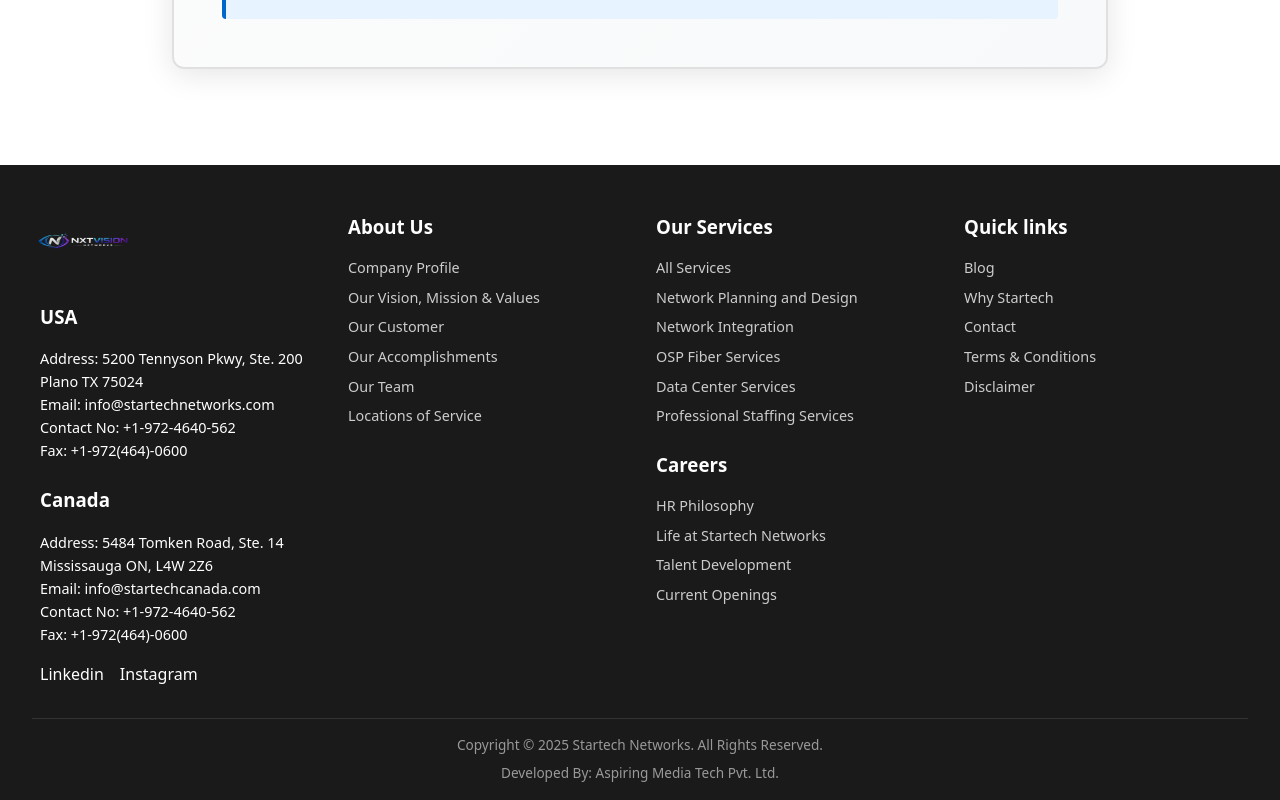
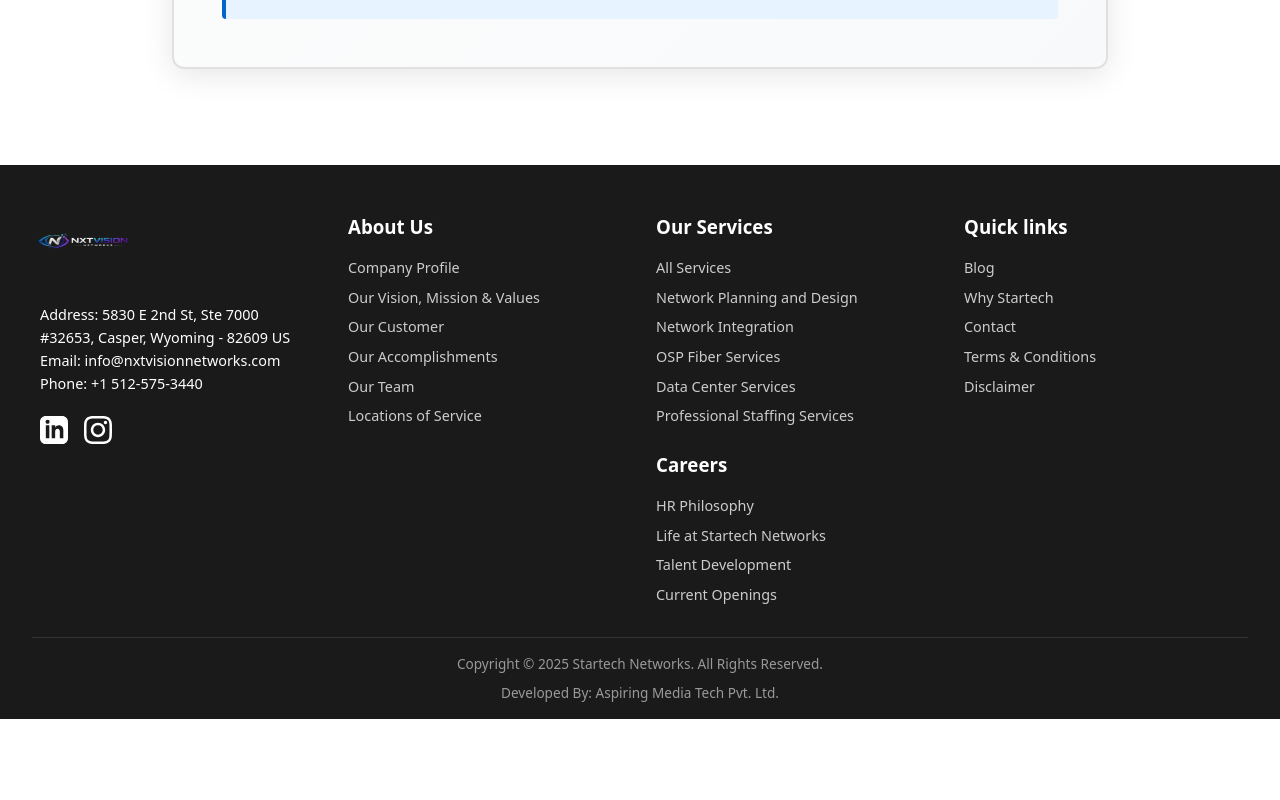
Before and after one commit to Chinna0107/Nxtvision-Network, a React (Vite) app: page /disclaimer in a window 1280 px wide. Shown: the part 1928-2728 px from the top of the page. After the commit the page ends 2647 px from the top, so only its background shows below. Built offline with nearby package versions, Linux system fonts and the light colour scheme.

Commit message:
Production 2.1

```diff
--- a/src/components/Footer.jsx
+++ b/src/components/Footer.jsx
@@ -8,23 +8,22 @@ const Footer = () => {
 
         <div>
           <img src={logo} alt="Nxtvision Networks" style={{ height: '60px', width: 'auto', transform: 'scaleX(1.3)', marginBottom: '1.5rem' }} />
-          <h3 style={{ marginBottom: '1rem' }}>USA</h3>
           <p style={{ fontSize: '0.9rem', lineHeight: '1.6' }}>
-            Address: 5200 Tennyson Pkwy, Ste. 200 Plano TX 75024<br/>
-            Email: info@startechnetworks.com<br/>
-            Contact No: +1-972-4640-562<br/>
-            Fax: +1-972(464)-0600
-          </p>
-          <h3 style={{ marginTop: '1.5rem', marginBottom: '1rem' }}>Canada</h3>
-          <p style={{ fontSize: '0.9rem', lineHeight: '1.6' }}>
-            Address: 5484 Tomken Road, Ste. 14 Mississauga ON, L4W 2Z6<br/>
-            Email: info@startechcanada.com<br/>
-            Contact No: +1-972-4640-562<br/>
-            Fax: +1-972(464)-0600
+            Address: 5830 E 2nd St, Ste 7000 #32653, Casper, Wyoming - 82609 US<br/>
+            Email: info@nxtvisionnetworks.com<br/>
+            Phone: +1 512-575-3440
           </p>
           <div style={{ marginTop: '1rem', display: 'flex', gap: '1rem' }}>
-            <a href="#" style={{ color: '#fff' }}>Linkedin</a>
-            <a href="#" style={{ color: '#fff' }}>Instagram</a>
+            <a href="https://www.linkedin.com" target="_blank" rel="noopener noreferrer" style={{ color: '#fff', fontSize: '1.8rem' }}>
+              <svg xmlns="http://www.w3.org/2000/svg" width="28" height="28" viewBox="0 0 24 24" fill="currentColor">
+                <path d="M19 0h-14c-2.761 0-5 2.239-5 5v14c0 2.761 2.239 5 5 5h14c2.762 0 5-2.239 5-5v-14c0-2.761-2.238-5-5-5zm-11 19h-3v-11h3v11zm-1.5-12.268c-.966 0-1.75-.79-1.75-1.764s.784-1.764 1.75-1.764 1.75.79 1.75 1.764-.783 1.764-1.75 1.764zm13.5 12.268h-3v-5.604c0-3.368-4-3.113-4 0v5.604h-3v-11h3v1.765c1.396-2.586 7-2.777 7 2.476v6.759z"/>
+              </svg>
+            </a>
+            <a href="https://www.instagram.com" target="_blank" rel="noopener noreferrer" style={{ color: '#fff', fontSize: '1.8rem' }}>
+              <svg xmlns="http://www.w3.org/2000/svg" width="28" height="28" viewBox="0 0 24 24" fill="currentColor">
+                <path d="M12 2.163c3.204 0 3.584.012 4.85.07 3.252.148 4.771 1.691 4.919 4.919.058 1.265.069 1.645.069 4.849 0 3.205-.012 3.584-.069 4.849-.149 3.225-1.664 4.771-4.919 4.919-1.266.058-1.644.07-4.85.07-3.204 0-3.584-.012-4.849-.07-3.26-.149-4.771-1.699-4.919-4.92-.058-1.265-.07-1.644-.07-4.849 0-3.204.013-3.583.07-4.849.149-3.227 1.664-4.771 4.919-4.919 1.266-.057 1.645-.069 4.849-.069zm0-2.163c-3.259 0-3.667.014-4.947.072-4.358.2-6.78 2.618-6.98 6.98-.059 1.281-.073 1.689-.073 4.948 0 3.259.014 3.668.072 4.948.2 4.358 2.618 6.78 6.98 6.98 1.281.058 1.689.072 4.948.072 3.259 0 3.668-.014 4.948-.072 4.354-.2 6.782-2.618 6.979-6.98.059-1.28.073-1.689.073-4.948 0-3.259-.014-3.667-.072-4.947-.196-4.354-2.617-6.78-6.979-6.98-1.281-.059-1.69-.073-4.949-.073zm0 5.838c-3.403 0-6.162 2.759-6.162 6.162s2.759 6.163 6.162 6.163 6.162-2.759 6.162-6.163c0-3.403-2.759-6.162-6.162-6.162zm0 10.162c-2.209 0-4-1.79-4-4 0-2.209 1.791-4 4-4s4 1.791 4 4c0 2.21-1.791 4-4 4zm6.406-11.845c-.796 0-1.441.645-1.441 1.44s.645 1.44 1.441 1.44c.795 0 1.439-.645 1.439-1.44s-.644-1.44-1.439-1.44z"/>
+              </svg>
+            </a>
           </div>
         </div>
 
--- a/src/pages/Contact.jsx
+++ b/src/pages/Contact.jsx
@@ -11,7 +11,8 @@ const Contact = () => {
 
   const handleSubmit = (e) => {
     e.preventDefault();
-    console.log('Form submitted:', formData);
+    const message = `Name: ${formData.name}%0APhone: ${formData.number}%0AEmail: ${formData.email}%0AMessage: ${formData.message}`;
+    window.open(`https://wa.me/+15125753440?text=${message}`, '_blank');
   };
 
   const handleChange = (e) => {
```
